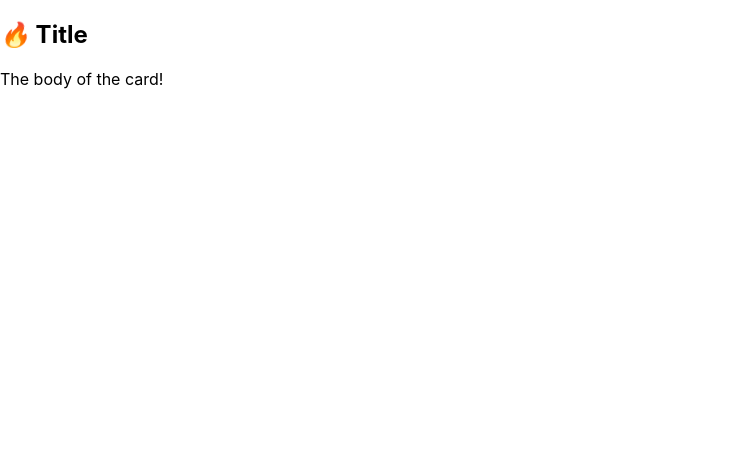
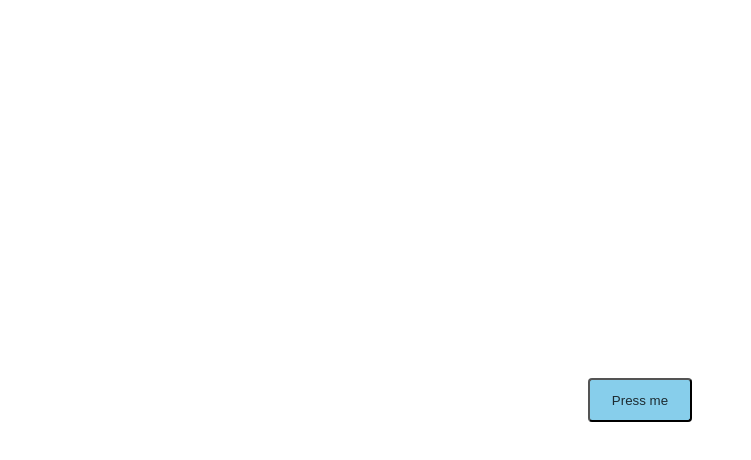
Before and after one commit to immkavin-ranks/my-app, a React (Create React App) app: page / in a window 1280 px wide. Shown: the top 460 px of the page, without its empty margins (0-751 px from the left). Built offline with nearby package versions, Linux system fonts and the light colour scheme.

Commit message:
Define loading component

```diff
--- a/src/App.js
+++ b/src/App.js
@@ -1,22 +1,26 @@
+import {useState} from "react"
 import "./App.css";
 
-function Card(props) {
+const LoadingButton = (props) => {
   return (
-    <section>
-      <h2>{props.icon} Title</h2>
-      {props.children}
-    </section>
+    <button onClick={props.onClick} type="button">
+      {props.loading ? <div className="loader" /> : props.label}
+    </button>
+  );
+};
+
+function App() {
+  const [isLoading, setIsLoading] = useState(false);
+
+  return (
+    <>
+      <LoadingButton
+        label="Press me"
+        loading={isLoading}
+        onClick={() => setIsLoading(!isLoading)}
+      />
+    </>
   );
 }
 
-function Icon() {
-  return <i>🔥</i>;
-}
-
-export default function App() {
-  return (
-    <Card icon={<Icon />}>
-      <p>The body of the card!</p>
-    </Card>
-  );
-}
+export default App;
--- a/src/index.css
+++ b/src/index.css
@@ -5,9 +5,46 @@ body {
     sans-serif;
   -webkit-font-smoothing: antialiased;
   -moz-osx-font-smoothing: grayscale;
+  height: 100vh;
+  display: flex;
+  align-items: center;
+  justify-content: center;
 }
 
 code {
   font-family: source-code-pro, Menlo, Monaco, Consolas, 'Courier New',
     monospace;
 }
+
+button {
+  width: auto;
+  margin: auto;
+  height: 2.75rem;
+  min-width: 6.5rem;
+  color: #030303cc;
+  border-radius: 4px;
+  background: skyblue;
+  display: flex;
+  align-items: center;
+  justify-content: center;
+  box-shadow: 0px 0px 0px #03030350;
+}
+
+.loader {
+  margin: auto;
+  border: 4px solid #03030375;
+  border-top: 4px solid #030303;
+  border-radius: 50%;
+  width: 1.25rem;
+  height: 1.25rem;
+  animation: spin 2s linear infinite;
+}
+
+@keyframes spin {
+  0% {
+    transform: rotate(0deg);
+  }
+  100% {
+    transform: rotate(360deg)
+  }
+}
```
